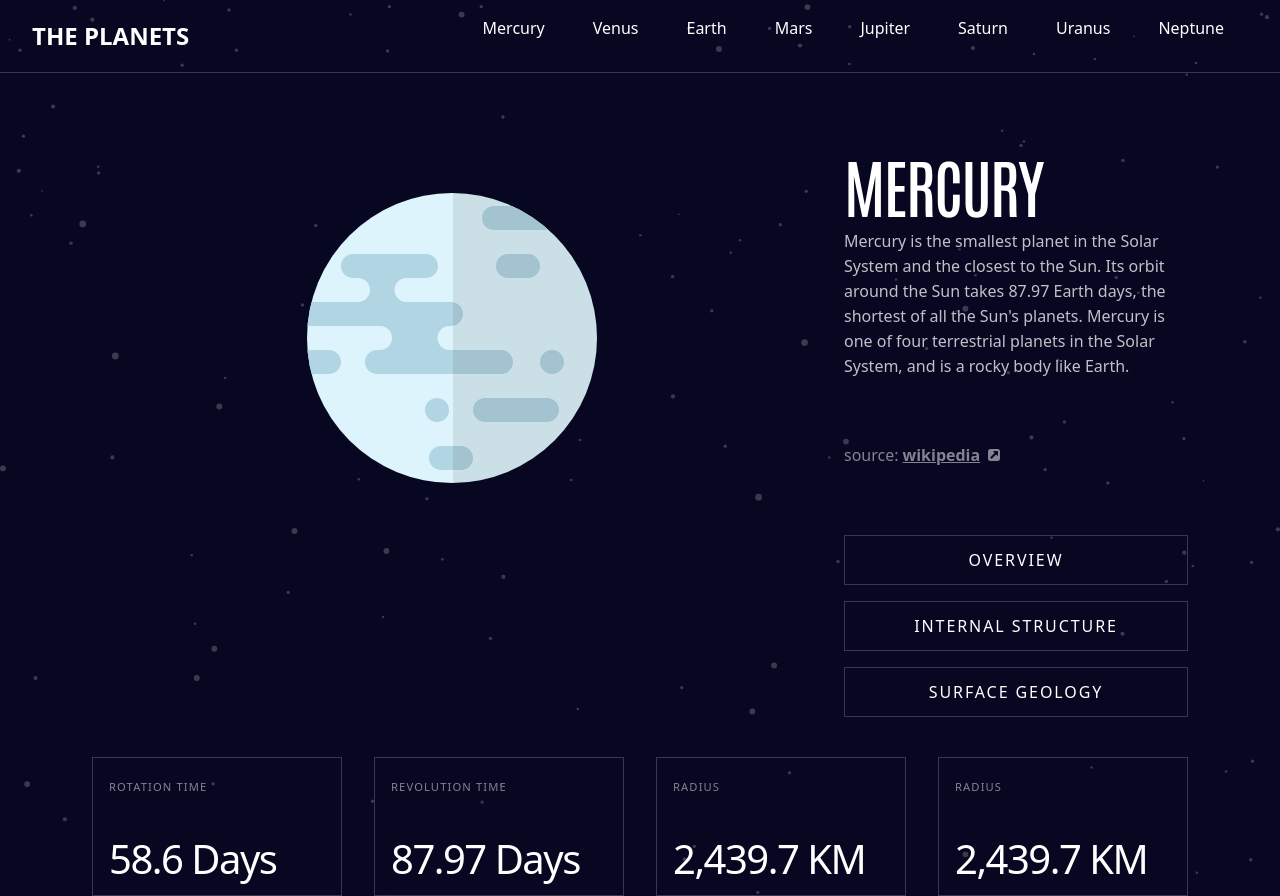
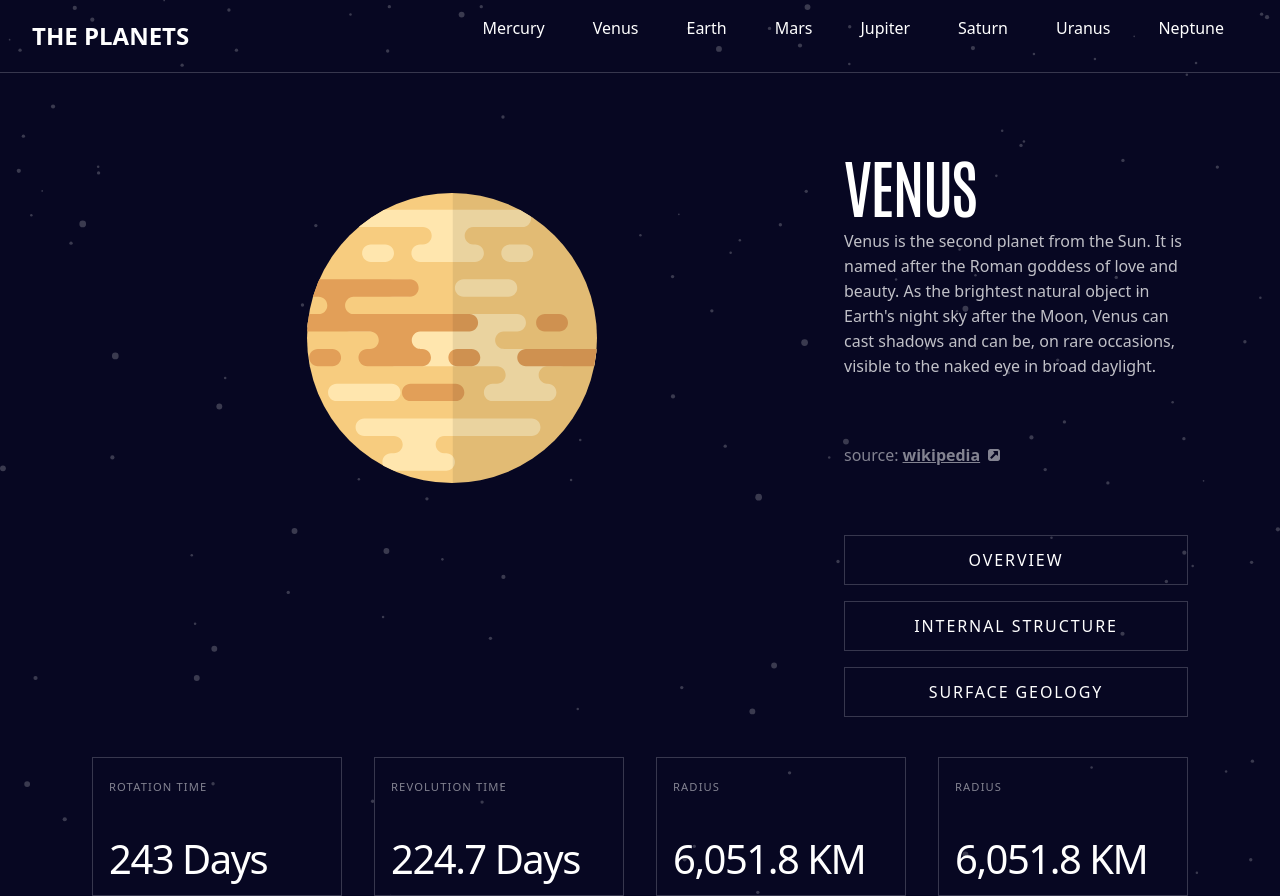
Before and after one commit to sphnikola/planet-fact-site, a React (Vite) app: page / in a window 1280 px wide. Built offline with nearby package versions, Linux system fonts and the light colour scheme.

Commit message:
Add venus

```diff
--- a/src/App.jsx
+++ b/src/App.jsx
@@ -5,6 +5,8 @@
 // import mercury_geology_img from "./assets/geology-mercury.png";
 import Mercury from "./pages/Mercury";
 import NavBar from "./components/Navbar";
+import Venus from "./pages/Venus";
+
 function App() {
   // const [answer, setAnswer] = useState(<p>{data[0].overview.content}</p>);
   // const [source, setSource] = useState(data[0].overview.source);
@@ -113,7 +115,8 @@ function App() {
         </section>
       </main> */}
       <NavBar />
-      <Mercury />
+      <Venus />
+      {/* <Mercury /> */}
       {/* <footer className="px-4 md:px-7 lg:max-w-6xl lg:mx-auto mt-10">
         <section className=" text-white flex flex-col gap-y-3 md:grid md:grid-cols-12 md:gap-x-1 lg:gap-x-8">
           <div className="md:col-start-1 md:col-end-4">
--- a/src/components/Main.jsx
+++ b/src/components/Main.jsx
@@ -42,7 +42,7 @@ export function Main(props) {
 
         <section className="mb-20 lg:mb-0 place-self-center md:row-start-1 md:col-start-1 md:col-end-3 lg:col-start-1 lg:col-end-3 ">
           <div className="relative lg:mt-10">
-            <img className="w-[173px] md:w-full" src={props.image} />{" "}
+            <img className="w-[173px] md:w-[290px]" src={props.image} />{" "}
             {props.addInternal ? (
               <img
                 className="absolute left-[48px] top-[150px] w-[80px] md:w-[120px]  md:top-[240px] md:left-[85px]"
--- /dev/null
+++ b/src/pages/Venus.jsx
@@ -0,0 +1,59 @@
+import { useState } from "react";
+import data from "../data/data.json";
+import venus_img from "../assets/planet-venus.svg";
+import venus_internal_img from "../assets/planet-venus-internal.svg";
+import venus_geology_img from "../assets/geology-venus.png";
+import { Main } from "../components/Main";
+import { Footer } from "../components/Footer";
+
+export default function Venus() {
+  const [answer, setAnswer] = useState(data[1].overview.content);
+  const [source, setSource] = useState(data[1].overview.source);
+  const [image, setImage] = useState(venus_img);
+  const [addInternal, setAddInternal] = useState(false);
+
+  // import and set the images here
+  const handleClick = (e) => {
+    if (e.target.innerText === "overview".toUpperCase()) {
+      setAnswer(data[1].overview.content);
+      setSource(data[1].overview.source);
+      setImage(venus_img);
+      setAddInternal(false);
+    } else if (e.target.innerText === "internal structure".toUpperCase()) {
+      setAnswer(data[1].structure.content);
+      setSource(data[1].structure.source);
+      setImage(venus_internal_img);
+      setAddInternal(false);
+    } else if (e.target.innerText === "surface geology".toUpperCase()) {
+      setAnswer(data[1].geology.content);
+      setSource(data[1].geology.source);
+      //  setImage(venus_geology_img);
+      setAddInternal(true);
+      setImage(venus_img);
+    }
+  };
+
+  return (
+    <>
+      <Main
+        handleClick={handleClick}
+        image={image}
+        addInternal={addInternal}
+        geology={venus_geology_img}
+        initialName={data[1].name}
+        answer={answer}
+        source={source}
+      />
+      <Footer
+        time1="rotation time"
+        timeNumber1={data[1].rotation}
+        time2="revolution time"
+        timeNumber2={data[1].revolution}
+        time3="radius"
+        timeNumber3={data[1].radius}
+        time4="average temp"
+        timeNumber={data[1].temperature}
+      />
+    </>
+  );
+}
```
